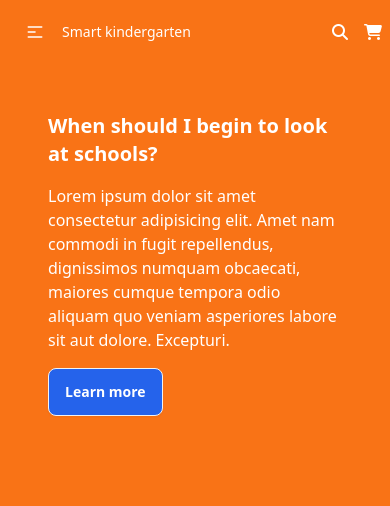
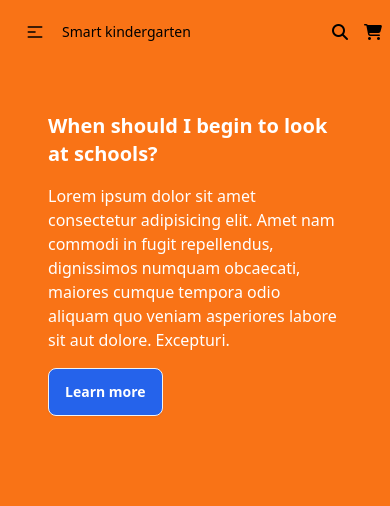
Before and after one commit to mdasifalijihat/school-kindergarten, a plain HTML site: page index.html in a window 390 px wide. Shown: the top 506 px of the page. Drawn offline with nearby package versions, Linux system fonts and the light colour scheme.

Commit message:
navbar color chane

```diff
--- a/index.html
+++ b/index.html
@@ -15,7 +15,7 @@
 
 <body>
   <header class="bg-orange-500">
-    <nav class="container mx-auto text-white">
+    <nav class="container mx-auto text-black md:text-white">
       <div class="navbar">
         <div class="navbar-start">
           <div class="dropdown">
```
